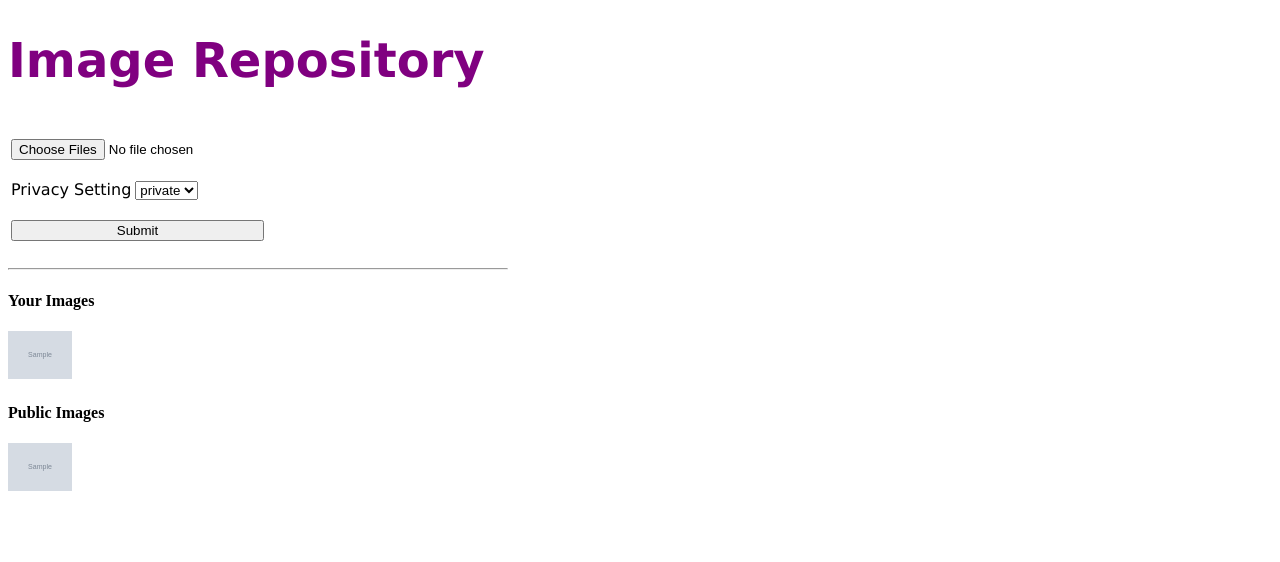
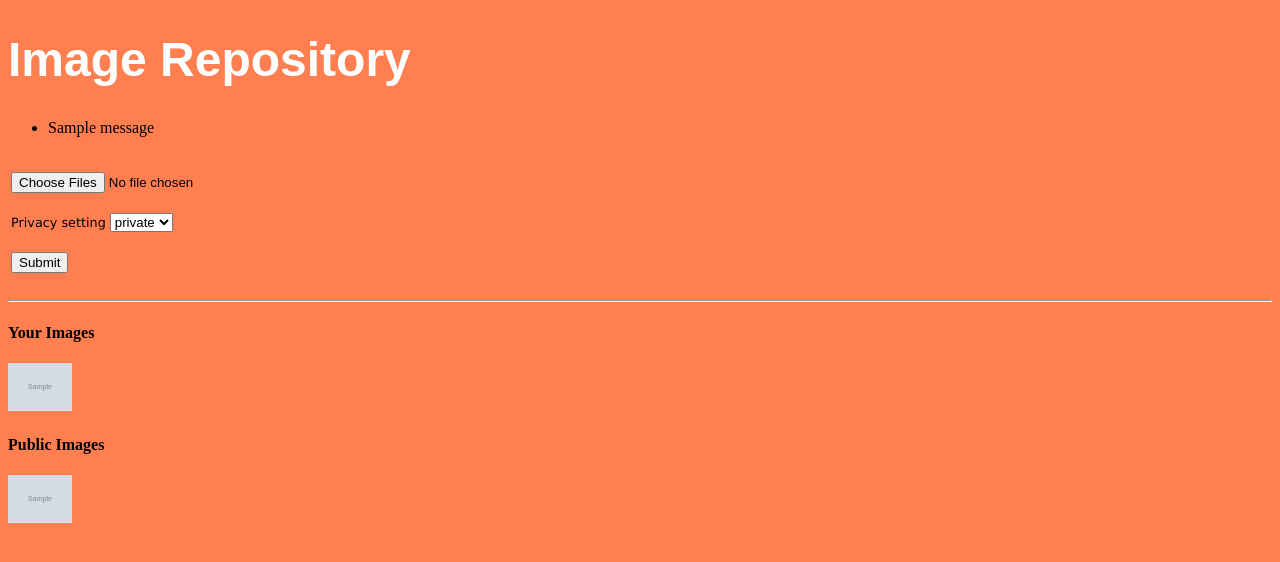
Before and after one commit to Ramprasath-Meganathan/Image-Repository, a Flask app: template templates/index.html in a window 1280 px wide. Shown: the top 562 px of the page. Run offline with Flask 2, Linux system fonts and the light colour scheme; the template is opened without the code that fills it: most values are stand-ins (such as "Sample title", 1, 10 or a date in 2020); grey boxes marked "Sample" are stand-in pictures; one stand-in notice (Sample message) is shown.

Commit message:
modified files

```diff
--- a/server.py
+++ b/server.py
@@ -1,18 +1,24 @@
 import imghdr
 import os
-from flask import Flask, render_template, request, redirect, url_for, abort, \
+from flask import Flask,flash, render_template, request, redirect, url_for, abort, \
     send_from_directory
 from werkzeug.utils import secure_filename
 import socket
 import os.path
 from os import path
+from config import *
+
 
 app = Flask(__name__)
 app.static_folder = 'static'
-app.config['MAX_CONTENT_LENGTH'] = 1024 * 1024
+app_key='encryption'
+file_mb_max = 100
+app.secret_key = app_key
+app.config['MAX_CONTENT_LENGTH'] = file_mb_max*1024 * 1024
 app.config['UPLOAD_EXTENSIONS'] = ['.jpg', '.png', '.gif']
 app.config['PUBLIC_UPLOAD_PATH'] = 'uploads/public'
 app.config['PRIVATE_UPLOAD_PATH'] = 'uploads/private'
+
 
 def validate_image(stream):
     header = stream.read(512)  # 512 bytes should be enough for a header check
@@ -32,20 +38,22 @@ def index():
 
 @app.route('/', methods=['POST'])
 def upload_files():
-    uploaded_file = request.files['file']
-    filename = secure_filename(uploaded_file.filename)
-    if filename != '':
-        file_ext = os.path.splitext(filename)[1]
-        if file_ext not in app.config['UPLOAD_EXTENSIONS'] or \
-                file_ext != validate_image(uploaded_file.stream):
-            abort(400)
-        if(request.form['privacy']=='private'):
-            if not os.path.exists(os.path.join(app.config['PRIVATE_UPLOAD_PATH']+'/'+str(socket.gethostname()))):
-                os.makedirs(os.path.join(app.config['PRIVATE_UPLOAD_PATH']+'/'+str(socket.gethostname())))
-            uploaded_file.save(os.path.join(app.config['PRIVATE_UPLOAD_PATH']+'/'+str(socket.gethostname()), filename))
-        else:
-            uploaded_file.save(os.path.join(app.config['PUBLIC_UPLOAD_PATH'], filename))
-
+    uploaded_files = request.files.getlist('files[]')
+    print(uploaded_files)
+    for uploaded_file in uploaded_files:
+        filename = secure_filename(uploaded_file.filename)
+        if filename != '':
+            file_ext = os.path.splitext(filename)[1]
+            if file_ext not in app.config['UPLOAD_EXTENSIONS'] or \
+                    file_ext != validate_image(uploaded_file.stream):
+                abort(400)
+            if(request.form['privacy']=='private'):
+                if not os.path.exists(os.path.join(app.config['PRIVATE_UPLOAD_PATH']+'/'+str(socket.gethostname()))):
+                    os.makedirs(os.path.join(app.config['PRIVATE_UPLOAD_PATH']+'/'+str(socket.gethostname())))
+                uploaded_file.save(os.path.join(app.config['PRIVATE_UPLOAD_PATH']+'/'+str(socket.gethostname()), filename))
+            else:
+                uploaded_file.save(os.path.join(app.config['PUBLIC_UPLOAD_PATH'], filename))
+    flash('File(s) uploaded')
     return redirect(url_for('index'))
 
 @app.route('/uploads/<filename>')
@@ -57,6 +65,8 @@ def private_upload(filename):
     return send_from_directory(app.config['PRIVATE_UPLOAD_PATH']+'/'+str(socket.gethostname()), filename)
 
 if __name__ == '__main__':
-    app.run(host='0.0.0.0',debug=True, port=5005)
+    app.run()
 
-#https://blog.miguelgrinberg.com/post/handling-file-uploads-with-flask
+#https://towardsdatascience.com/writing-a-multi-file-upload-python-web-app-with-user-authentication-8f75064b819a
+
+	#https://blog.miguelgrinberg.com/post/handling-file-uploads-with-flask
--- a/templates/index.html
+++ b/templates/index.html
@@ -3,24 +3,55 @@
   <head>
     <title>Image Repository</title>
     <link rel="stylesheet"  href="{{ url_for('static', filename='css/styles.css') }}" />
+    <style>
+
+
+.center {
+    margin: auto;
+    width: 50%;
+    border: 3px solid green;
+    padding: 10px;
+    }
+
+    h1 {
+    font-family: sans-serif;
+    font-size: 300%;
+    color:white;
+    }
+
+    label{
+      font-family: verdana;
+      font-size:80%;
+    }
+
+    body {background-color: coral;}
+  </style>
   </head>
   <body>
     <h1>Image Repository</h1>
-    <div class="container">
+    <p>
+      {% with messages = get_flashed_messages() %} {% if messages %}
+      <ul class=flashes>
+          {% for message in messages %}
+          <li>{{ message }}</li>
+          {% endfor %}
+      </ul>
+      {% endif %} {% endwith %}
+  </p>
+    <div class="box_input">
     <form method="POST" action="" enctype="multipart/form-data">
       <table>
       <tr>
       <td colspan="2">
-      <p><input type="file" name="file" multiple accept="image/*"></p>
+      <p><input type="file" name="files[]" multiple accept="image/*"></p>
     </td>
     </tr>
     <tr>
       <td>
-        <label>Privacy Setting</label>
+        <label>Privacy setting</label>
         <select name="privacy" id="privacy">
           <option value="private">private</option>
           <option value="public">public</option>
-    </td>
     </tr>
   <tr>
     <td>
@@ -32,7 +63,7 @@
     <hr>
     <h4>Your Images</h4>
     {% for file in privatefiles %}
-      <img src="{{ url_for('private_upload', filename=file) }}" style="width: 64px">
+    <img src="{{ url_for('private_upload', filename=file) }}" style="width: 64px">
     {% endfor %}
     <br/>
     <h4>Public Images</h4>
```
Also changed, not shown: uploads/private/Rams-MBP.hitronhub.home/Screen_Shot_2020-12-18_at_5.49.50_PM.png (deleted).
